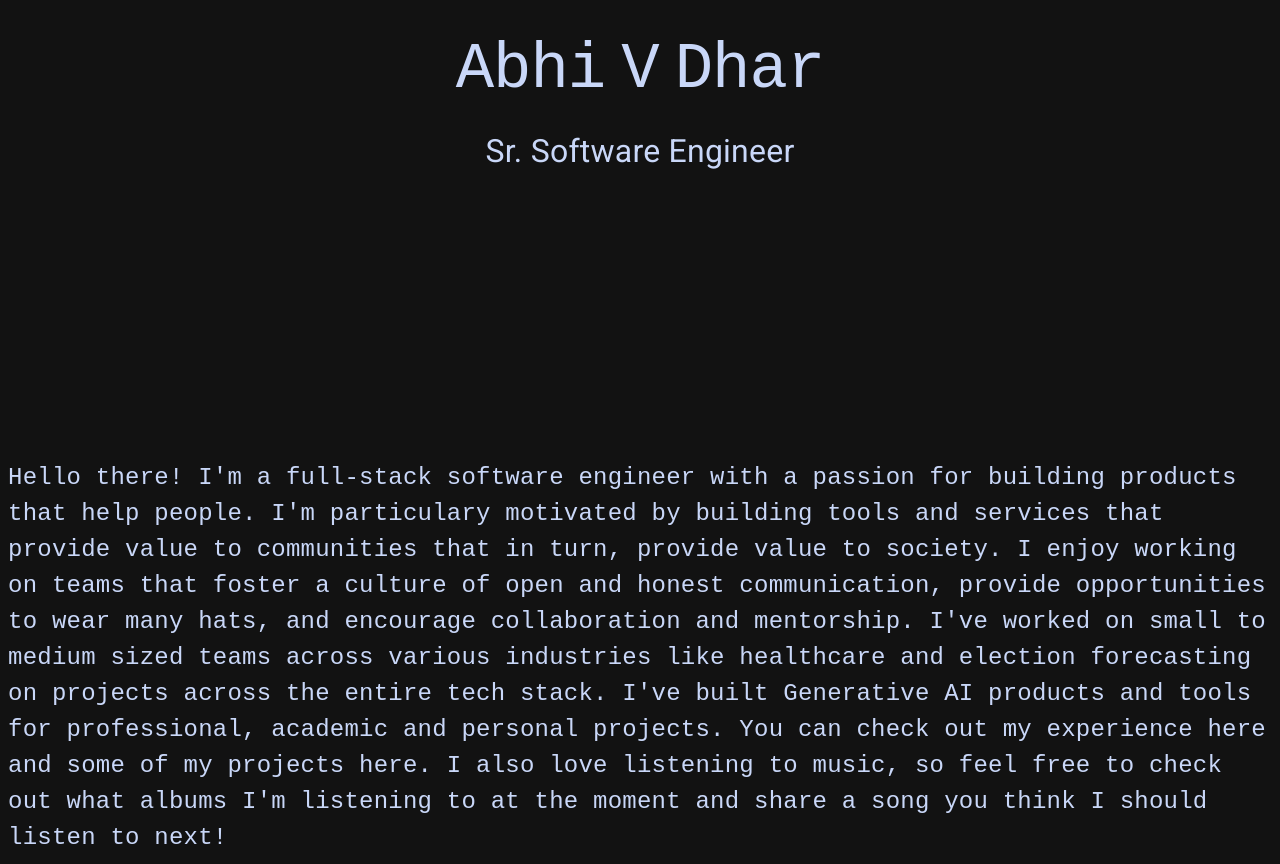
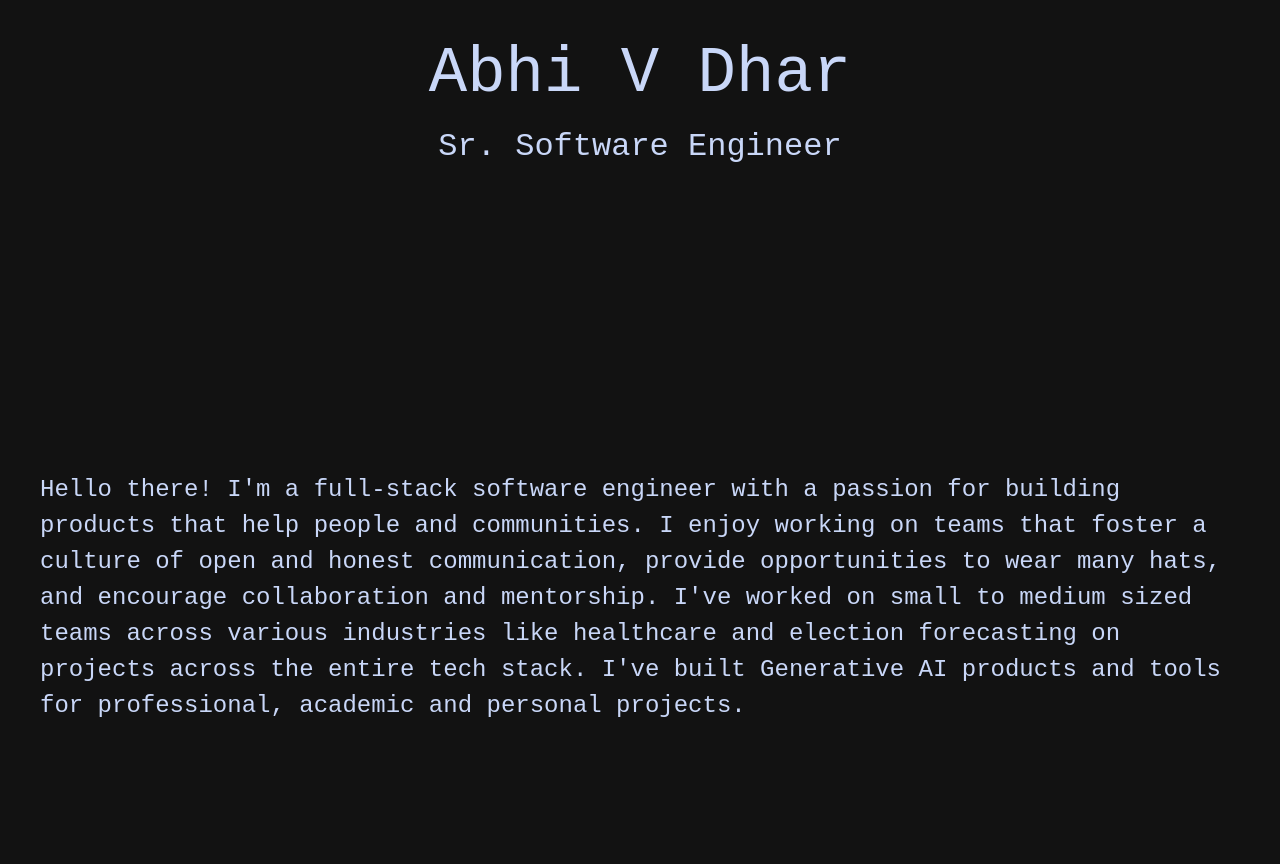
Before and after one commit to Xenox473/avd-folio, a Next.js app: page / in a window 1280 px wide. Shown: the part 340-1204 px from the top of the page. After the commit the page ends 1080 px from the top, so only its background shows below. Built offline with nearby package versions, Linux system fonts and the light colour scheme.

Commit message:
Created a Theme

```diff
--- a/src/app/components/BlurbDisplay.tsx
+++ b/src/app/components/BlurbDisplay.tsx
@@ -2,14 +2,15 @@
 import { Typography } from "@mui/material";
 
 const styles = {
-  maxWidth: 'xl',
+  maxWidth: 'lg',
+  padding: '8px'
 };
 
 const BlurbDisplay = () => {
   return (
     <>
-      <Typography sx={styles} variant="body1" fontFamily="monospace" fontSize={24}>
-        Hello there! I'm a full-stack software engineer with a passion for building products that help people. I'm particulary motivated by building tools and services that provide value to communities that in turn, provide value to society. I enjoy working on teams that foster a culture of open and honest communication, provide opportunities to wear many hats, and encourage collaboration and mentorship. I've worked on small to medium sized teams across various industries like healthcare and election forecasting on projects across the entire tech stack. I've built Generative AI products and tools for professional, academic and personal projects. You can check out my experience here and some of my projects here. I also love listening to music, so feel free to check out what albums I'm listening to at the moment and share a song you think I should listen to next!
+      <Typography sx={styles} variant="body1" fontFamily="monospace" fontSize={'1.5rem'}>
+        Hello there! I'm a full-stack software engineer with a passion for building products that help people and communities. I enjoy working on teams that foster a culture of open and honest communication, provide opportunities to wear many hats, and encourage collaboration and mentorship. I've worked on small to medium sized teams across various industries like healthcare and election forecasting on projects across the entire tech stack. I've built Generative AI products and tools for professional, academic and personal projects.
       </Typography>
     </>
   );
--- a/src/app/components/TitleDisplay.tsx
+++ b/src/app/components/TitleDisplay.tsx
@@ -1,31 +1,15 @@
 import { Stack, Typography } from "@mui/material"
 
-const spanStyles = {
-  margin: '0.5rem',
-}
-
-const TitleDisplay = () => {
-
-  return (
-    <Stack spacing={2} sx={{ alignItems: 'center' }}>
-      <Typography variant="h1" fontSize={'4rem'} fontFamily={'monospace'}>
-        <div style={{
-        display: 'flex',
-        flexDirection: 'row',
-        justifyContent: 'space-evenly',
-        flexWrap: 'wrap',
-        alignItems: 'center',
-        }}>
-          <span style={spanStyles}>Abhi</span>
-          <span style={spanStyles}>V</span>
-          <span style={spanStyles}>Dhar</span>
-        </div>
-      </Typography>
-      <Typography variant="h4" fontSize={'2rem'}>
-        Sr. Software Engineer
-      </Typography>
-    </Stack>
-  );
-}
+const TitleDisplay = () => (
+  <Stack
+    alignItems="center"
+    height="calc(100vh - 76.5px)"
+    justifyContent="center"
+    spacing={2}
+  >
+    <Typography variant="h1" align="center">Abhi V Dhar</Typography>
+    <Typography variant="h4" align="center">Sr. Software Engineer</Typography>
+  </Stack>
+);
 
 export default TitleDisplay;
--- a/src/app/layout.tsx
+++ b/src/app/layout.tsx
@@ -14,7 +14,6 @@ export const metadata: Metadata = {
 const bodyStyle = {
   backgroundColor: colors.darkGrey,
   color: colors.periwinkle,
-  fontFamily: "Roboto, sans-serif",
 };
 
 export default function RootLayout({
--- a/src/app/page.tsx
+++ b/src/app/page.tsx
@@ -1,22 +1,34 @@
-// import { Timeline } from './components/timeline';
-// import LinkDisplay from './components/LinkDisplay';
+'use client';
+import { ThemeProvider, createTheme } from '@mui/material/styles';
 import BlurbDisplay from "./components/BlurbDisplay";
 import ResponsiveAppBar from "./components/ResponsiveAppBar";
 import TitleDisplay from "./components/TitleDisplay";
 
+const theme = createTheme({
+  typography: {
+    fontFamily: [
+      'Roboto',
+      'monospace',
+      'sans-serif',
+    ].join(','),
+    fontSize: 16,
+    h1: {
+      fontFamily: 'monospace',
+      fontSize: '4rem',
+    },
+    h4: {
+      fontFamily: 'monospace',
+      fontSize: '2rem',
+    }
+  },
+});
+
 export default function Home() {
+  console.log(theme);
   return (
-    <>
+    <ThemeProvider theme={theme}>
       <ResponsiveAppBar />
-      <div style={{
-        display: 'flex',
-        alignItems: 'center',
-        flexDirection: 'row',
-        justifyContent: 'center',
-        height: 'calc(100vh - 76.5px)'
-      }}>
-          <TitleDisplay />
-      </div>
+      <TitleDisplay />
       <div style={{
         display: 'flex',
         alignItems: 'center',
@@ -25,31 +37,6 @@ export default function Home() {
       }}>
         <BlurbDisplay />
       </div>
-      {/* <div style={{display: 'flex', flexWrap: 'wrap', flex: 9}}>
-        <div style={{
-          flex: 1,
-          display: 'flex',
-          flexDirection: 'column',
-          justifyContent: 'space-around',
-          alignContent: 'center',
-          flexWrap: 'wrap'
-        }}>
-          <div style={{ display: 'flex', maxWidth: '75%' }}>
-            <Blurb />
-          </div>
-          <div>spotify stuff here!!!</div>
-        </div>
-        <div style={{
-          flex: 1,
-          display: 'flex',
-          flexDirection: 'column',
-          justifyContent: 'center',
-          alignContent: 'center',
-          flexWrap: 'wrap'
-        }}>
-          <Timeline />
-        </div>
-      </div> */}
-    </>
+    </ThemeProvider>
   );
 }
```
